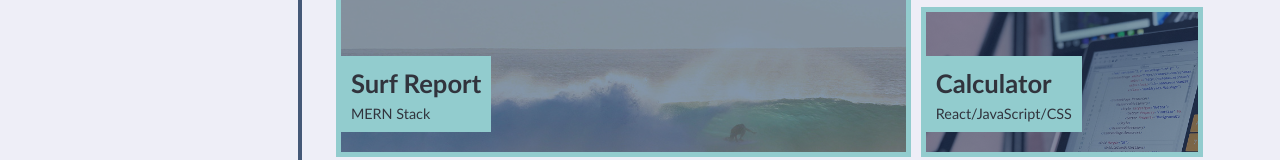
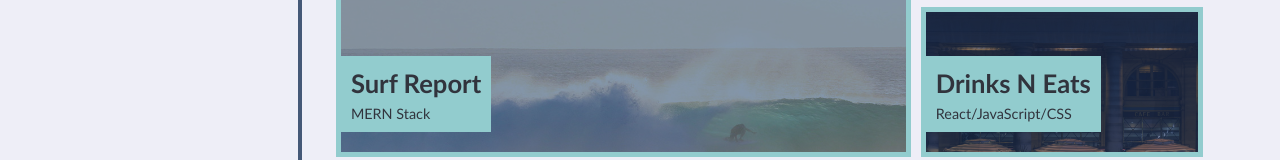
Before and after one commit to Dblply21/Lets-Surf, a plain HTML site: page index.html in a window 1280 px wide. Shown: the part 792-952 px from the top of the page. Drawn offline with Linux system fonts and the light colour scheme.

Commit message:
added correct urls to projects

```diff
--- a/assets/css/style.css
+++ b/assets/css/style.css
@@ -232,7 +232,7 @@
   }
 
   .react-calc {
-    background-image: url("../images/02-portfolio-2.jpg");
+    background-image: url("../images/food.jpg");
   }
 
   .pastel-puzzles {
--- a/index.html
+++ b/index.html
@@ -67,9 +67,9 @@
             <span>Node/IoT</span>
           </div>
         </a>
-        <a href="#" class="grid-item react-calc">
+        <a href="https://ctyrone123.github.io/project1/" class="grid-item react-calc">
           <div>
-            <h3>Calculator</h3>
+            <h3>Drinks N Eats</h3>
             <span>React/JavaScript/CSS</span>
           </div>
         </a>
@@ -82,7 +82,7 @@
         </a>
 
 
-        <a href="#" class="grid-item run-buddy">
+        <a href="file:///C:/Users/dblpl/Run-Buddy-3/index.html" class="grid-item run-buddy">
           <div>
             <h3>Run Buddy</h3>
             <span>HTML/CSS</span>
```
Also changed, not shown: assets/images/food.jpg (added).
